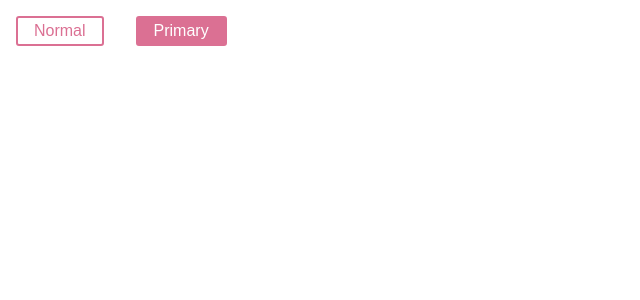
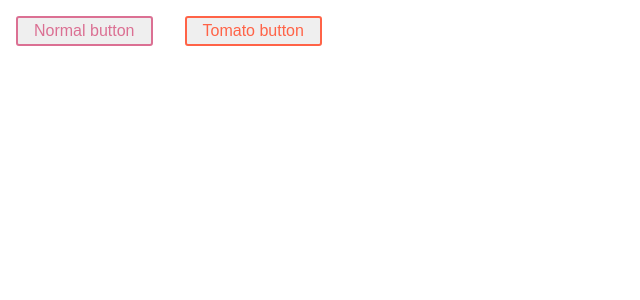
Before and after one commit to rodrigovallades/styled-components-study, a React (Create React App) app: page / in a window 1280 px wide. Shown: the top 300 px of the page, without its empty margins (0-640 px from the left). Built offline with nearby package versions, Linux system fonts and the light colour scheme.

Commit message:
✨ Extending styles

```diff
--- a/src/App.js
+++ b/src/App.js
@@ -4,11 +4,9 @@ import styled from 'styled-components';
 class App extends Component {
 
 	render() {
+		// The Button from the last section without the interpolations
 		const Button = styled.button`
-			/* Adapt the colors based on primary prop */
-			background: ${props => props.primary ? "palevioletred" : "white"};
-			color: ${props => props.primary ? "white" : "palevioletred"};
-
+			color: palevioletred;
 			font-size: 1em;
 			margin: 1em;
 			padding: 0.25em 1em;
@@ -16,10 +14,16 @@ class App extends Component {
 			border-radius: 3px;
 		`;
 
+		// A new component based on Button, but with some override styles
+		const TomatoButton = styled(Button)`
+			color: tomato;
+			border-color: tomato;
+		`;
+
 		return (
 			<React.Fragment>
-				<Button>Normal</Button>
-				<Button primary>Primary</Button>
+				<Button>Normal button</Button>
+				<TomatoButton>Tomato button</TomatoButton>
 			</React.Fragment>
 		);
 	}
```
